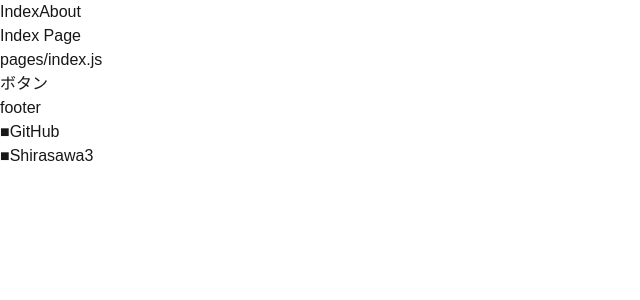
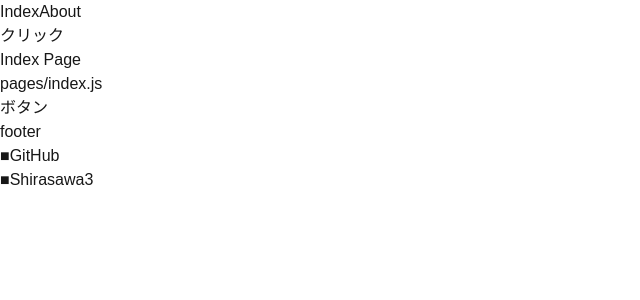
Before and after one commit to Shirasawa3/react-app, a Next.js app: page / in a window 1280 px wide. Shown: the top 300 px of the page, without its empty margins (0-640 px from the left). Built offline with nearby package versions, Linux system fonts and the light colour scheme.

Commit message:
✨ button追加

```diff
--- a/src/pages/index.jsx
+++ b/src/pages/index.jsx
@@ -2,12 +2,24 @@ import { Header } from "@/src/components/Header";
 import { Footer } from "@/src/components/Footer";
 import { Headline } from "@/src/components/Headline";
 import { Links } from "@/src/components/Links";
+import { useCallback } from "react";
 
 export default function Home() {
+  const handleClick = useCallback((e) => {
+    console.log(e);
+    alert('クリック');
+  }, []);
+
   return (
     <div>
       <Header />
-      <Headline title="Index Page" page="index" onClick={() => alert('クリック')}/>
+      <button
+        onClick={() => {
+          alert('クリック')
+        }}>
+          クリック
+      </button>
+      <Headline title="Index Page" page="index" onClick={handleClick}/>
       <Footer />
       <Links />
     </div>
```
